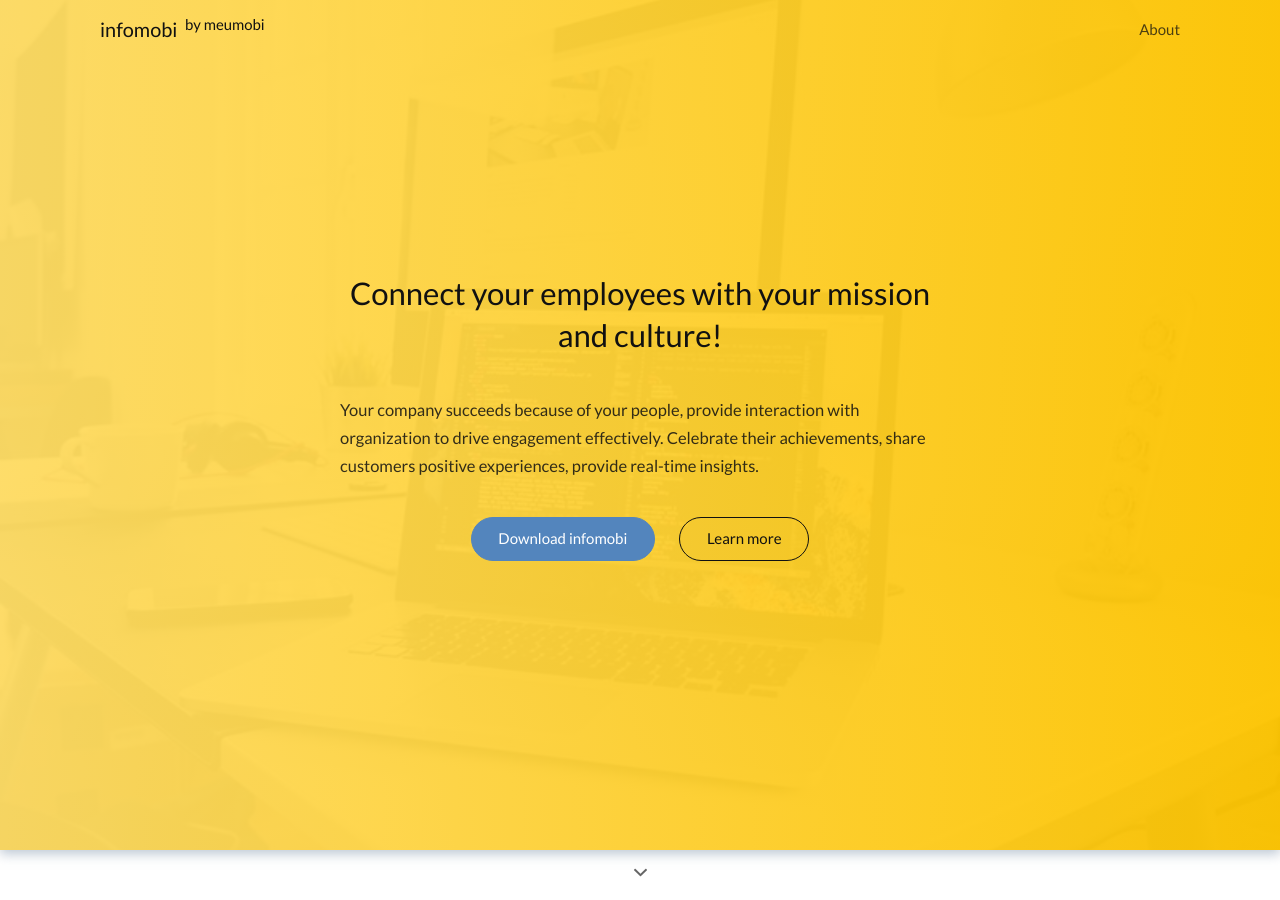
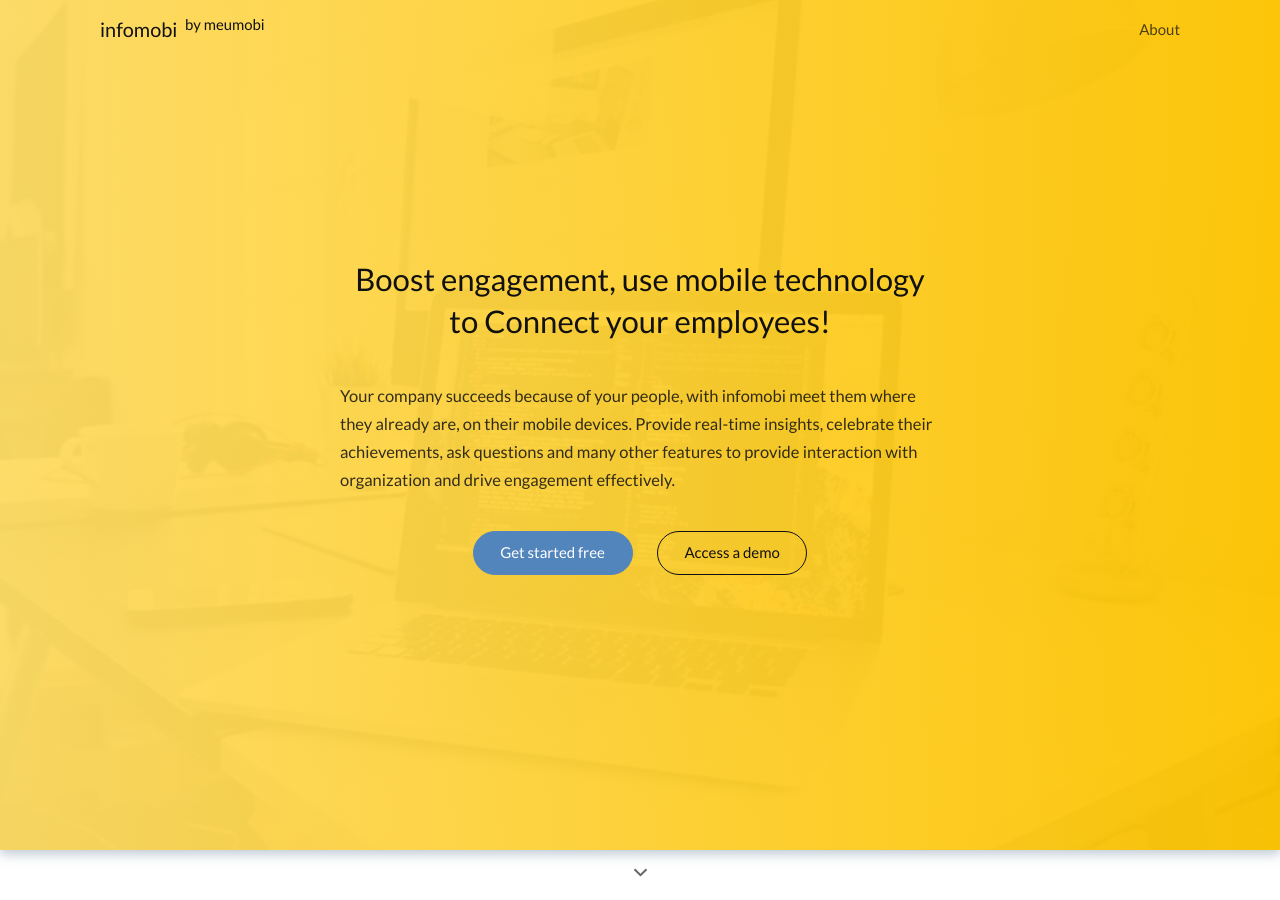
Before and after one commit to meumobi/infomobi-site, a Jekyll site: the page built from index.html, in a window 1280 px wide and 900 px high. Built offline with Jekyll 4.4.1, drawn with Linux system fonts in a browser that asks for light colours; some of the changed text lies outside the part shown.

Commit message:
setup contact page and firebase hosting

```diff
--- a/_config.yml
+++ b/_config.yml
@@ -6,14 +6,14 @@
 # 'jekyll serve'. If you change this file, please restart the server process.
 
 # Site settings
-title: Your awesome title
-email: your-email@domain.com
+title: "infomobi: Improve Employee Experience"
+email: contact@meumobi.com
 description: > # this means to ignore newlines until "baseurl:"
   Write an awesome description for your new site here. You can edit this
   line in _config.yml. It will appear in your document head meta (for
   Google search results) and in your feed.xml site description.
-baseurl: "/infomobi-site" # the subpath of your site, e.g. /blog
-url: "http://yourdomain.com" # the base hostname & protocol for your site
+baseurl: "" # the subpath of your site, e.g. /blog
+url: "https://infomobi.app" # the base hostname & protocol for your site
 twitter_username: jekyllrb
 github_username:  jekyll
 
--- a/_includes/footer.html
+++ b/_includes/footer.html
@@ -35,3 +35,4 @@
     </div>
   </div>
 </div>
+<script src='js/app.min.js'></script>
--- a/_includes/header.html
+++ b/_includes/header.html
@@ -3,7 +3,7 @@
   <nav class="nav__mobile"></nav>
   <div class="container">
     <div class="navbar__inner">
-      <a href="{{ site.baseurl }}" class="navbar__logo">infomobi&nbsp; <sup>by meumobi</sup></a>
+      <a href="{{ site.url }}" class="navbar__logo">infomobi&nbsp; <sup>by meumobi</sup></a>
       <nav class="navbar__menu">
         <ul>
           {% for my_page in site.pages %}
--- a/_sass/elements/_typography.scss
+++ b/_sass/elements/_typography.scss
@@ -74,7 +74,7 @@
 }
 
 .link{
-   color: $primary;
+   color: $accent;
   text-decoration: underline;
 
   @include desktop{
--- a/index.html
+++ b/index.html
@@ -10,10 +10,10 @@
     <div class="container">
       <div class="hero__content">
         <div class="hero__content__inner" id='navConverter'>
-          <h1 class="hero__title">Connect your employees with your mission and culture!</h1>
-          <p class="hero__text">Your company succeeds because of your people, provide interaction with organization to drive engagement effectively. Celebrate their achievements, share customers positive experiences, provide real-time insights.</p>
-          <a href="#" class="button button__accent">Download infomobi</a>
-          <a href="#" class="button hero__button">Learn more</a>
+          <h1 class="hero__title">Boost engagement, use mobile technology to Connect your employees!</h1>
+          <p class="hero__text">Your company succeeds because of your people, with infomobi meet them where they already are, on their mobile devices. Provide real-time insights, celebrate their achievements, ask questions and many other features to provide interaction with organization and drive engagement effectively.</p>
+          <a href="/contact.html" class="button button__accent">Get started free</a>
+          <a href="https://web.infomobi.app" class="button hero__button" target="_blank">Access a demo</a>
         </div>
       </div>
     </div>
@@ -106,5 +106,3 @@
     </div>
   </div>
 </div>
-
-<script src='js/app.min.js'></script>
```
Also changed, not shown: _layouts/page.html (+31 -12 lines), contact.html (added, +36 -0 lines), dashboard.html (added, +25 -0 lines), firebase.json (added, +10 -0 lines), images/undraw_business_deal_cpi9.svg (added), 2 other files.
